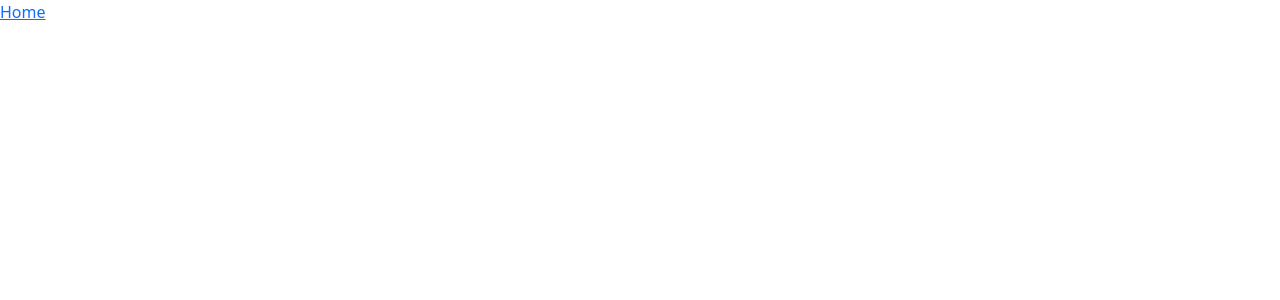
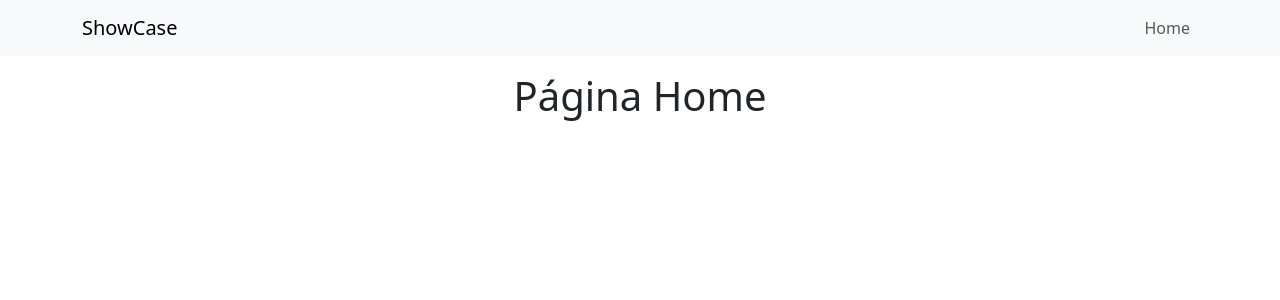
Before and after one commit to NelsonRamirezC/m7-showcase-g2, a Vue app: page / in a window 1280 px wide. Shown: the top 300 px of the page. Built offline with nearby package versions, Linux system fonts and the light colour scheme.

Commit message:
Se agregan componentes Navbar y header

```diff
--- a/src/App.vue
+++ b/src/App.vue
@@ -1,8 +1,6 @@
 <template>
-  <nav>
-    <RouterLink to="/">Home</RouterLink>
 
-  </nav>
+  <NavbarComp />
 
   <RouterView />
 </template>
@@ -10,6 +8,7 @@
 
 <script setup>
 import { RouterLink, RouterView } from 'vue-router';
+import NavbarComp from './components/NavbarComp.vue';
 
 </script>
 
--- /dev/null
+++ b/src/components/HeaderComp.vue
@@ -0,0 +1,17 @@
+<template>
+    <div>
+        <header class="py-3">
+            <h1 class="text-center">
+                <slot>Titulo Página</slot>
+            </h1>
+        </header>
+    </div>
+</template>
+
+<script setup>
+
+</script>
+
+<style scoped>
+
+</style>
--- /dev/null
+++ b/src/components/NavbarComp.vue
@@ -0,0 +1,26 @@
+<template>
+    <div>
+        <nav class="navbar navbar-expand-lg bg-body-tertiary">
+            <div class="container">
+                <a class="navbar-brand" href="/">ShowCase</a>
+                <button class="navbar-toggler" type="button" data-bs-toggle="collapse"
+                    data-bs-target="#navbarNavAltMarkup" aria-controls="navbarNavAltMarkup" aria-expanded="false"
+                    aria-label="Toggle navigation">
+                    <span class="navbar-toggler-icon"></span>
+                </button>
+                <div class="collapse navbar-collapse" id="navbarNavAltMarkup">
+                    <div class="navbar-nav ms-auto">
+                        <RouterLink to="/" class="nav-link">Home</RouterLink>
+                    </div>
+                </div>
+            </div>
+        </nav>
+
+    </div>
+</template>
+
+<script setup>
+
+</script>
+
+<style scoped></style>
--- a/src/views/HomeView.vue
+++ b/src/views/HomeView.vue
@@ -1,11 +1,15 @@
 <template>
   <div>
+
+    <HeaderComp>Página Home</HeaderComp>
 
 
   </div>
 </template>
 
 <script setup>
+import HeaderComp from '@/components/HeaderComp.vue';
+
 
 </script>
 
```
